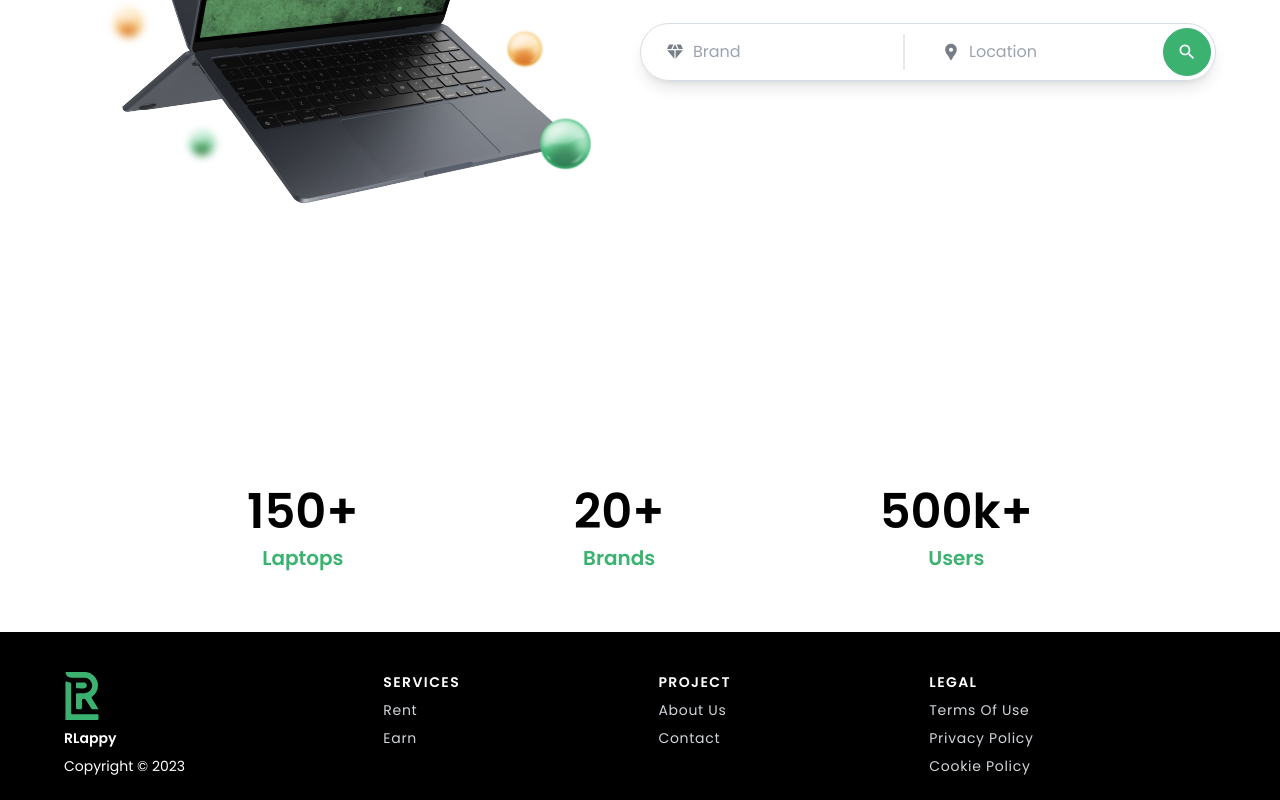
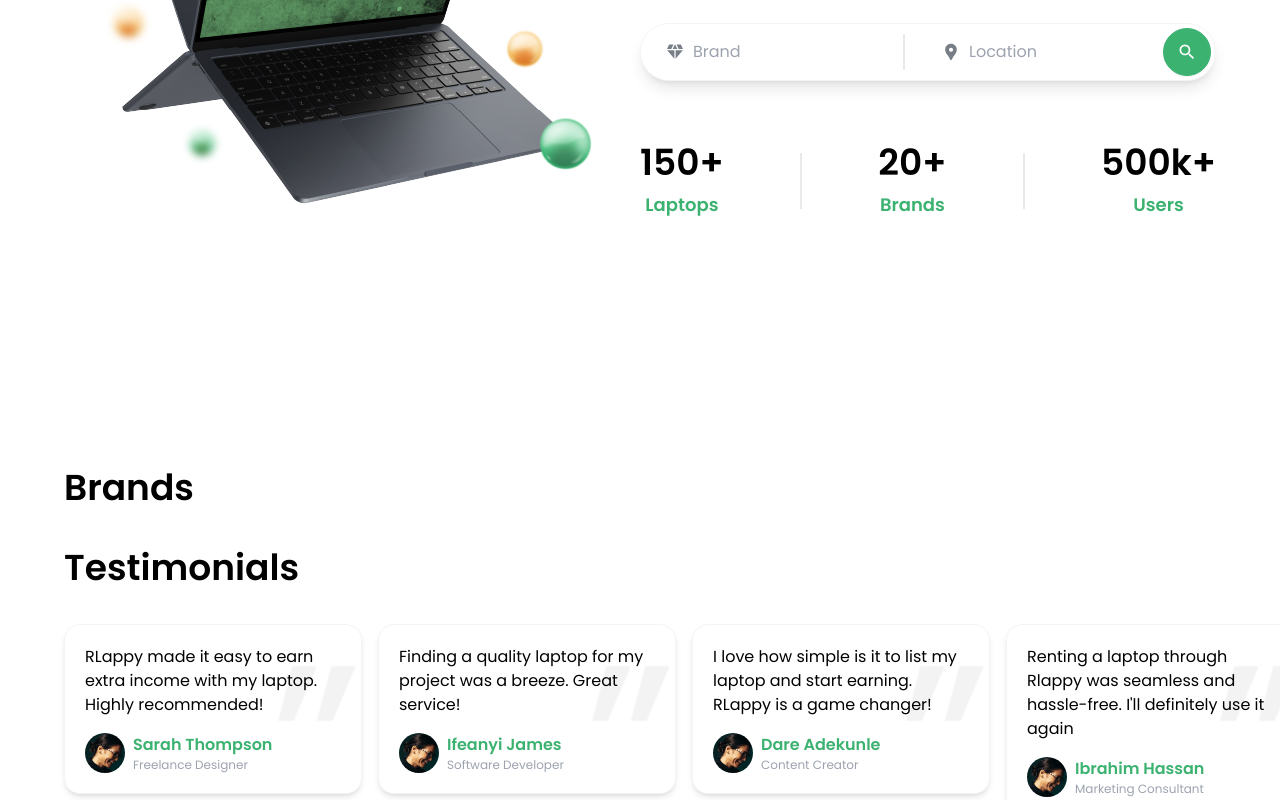
Before and after one commit to kore4lyf/rlappy, a Next.js app: page / in a window 1280 px wide. Shown: the part 480-1280 px from the top of the page. Built offline with nearby package versions, Linux system fonts and the light colour scheme.

Commit message:
Add testimonial

```diff
--- a/app/globals.css
+++ b/app/globals.css
@@ -63,6 +63,9 @@
   @apply btn-secondary text-white dark:text-base-content
 }
 
+.borderNeutral {
+  border-color: #a7a7a720
+}
 
 .footer .navHeader {
   @apply tracking-widest uppercase font-bold
@@ -73,16 +76,21 @@
 }
 
 .autoWidth {
-  @apply max-w-full md:max-w-[90%] mx-auto px-4 md:px-0
+  @apply w-full md:w-[90%] mx-auto px-4 md:px-0
 }
 
 .disableImgDrag {
   @apply after:content-[""] after:block  after:absolute after:h-full after:w-full after:top-0
 }
 
+.carouselItem {
+  @apply carousel-item border borderNeutral w-64 flex-col gap-4 h-fit p-5 rounded-box shadow-md after:content-[close-quote] after:block after:absolute after:top-0 after:translate-x-[11.6rem] after:translate-y-[-2.4rem] after:text-[15rem] after:mix-blend-multiply dark:after:mix-blend-multiply after:text-base-300 after:opacity-5 dark:after:opacity-30 before:content-[open-quote] before:sr-only
+}
+
+
+
 
 /* Medai Queries */
-
 
 
 /* This media querie was created to target screen smaller than tailwinds sm: */
--- a/app/page.tsx
+++ b/app/page.tsx
@@ -1,13 +1,21 @@
+"use client"
+
+
 import Hero from "@/components/hero/Hero";
-import SiteStats from "@/components/SiteStats";
-import { MdDiamond, MdLocationPin, MdSearch } from "react-icons/md";
+import Testimonials from "@/components/Testimonials";
 
 const HomePage = () => {
   return (
     <>
+    <Hero />
 
-    <Hero />
-    <SiteStats />
+
+    <section>
+      <h2 className="text-4xl autoWidth">Brands</h2>
+    </section>
+
+    <Testimonials />
+
 
 
     </>
--- a/components/SiteStats.tsx
+++ b/components/SiteStats.tsx
@@ -2,19 +2,25 @@
 
 const SiteStats = () => {
   return (
-    <section className="w-full autoWidth py-5 text-default">
-      <div className="flex flex-wrap gap-8 justify-evenly">
+    <section className="w-full py-5">
+      <div className="flex flex-wrap md:flex-nowrap gap-8 justify-evenly sm:justify-between">
         <div className="font-bold flex gap-2 flex-col items-center">
-            <div className="text-3xl sm:text-4xl md:text-5xl">150+</div>
-            <div className="text-lg sm:text-xl  text-primary">Laptops</div>
+            <div className="text-4xl">150+</div>
+            <div className="text-lg  text-primary">Laptops</div>
         </div>
+
+        <div className="divider divider-horizontal h-14 w-fit self-center hidden sm:inline-flex"></div>
+
         <div className="font-bold flex gap-2 flex-col items-center">
-          <div className="text-3xl sm:text-4xl md:text-5xl">20+</div>
-          <div className="text-lg sm:text-xl  text-primary">Brands</div>
+          <div className="text-4xl">20+</div>
+          <div className="text-lg  text-primary">Brands</div>
         </div>
+
+        <div className="divider divider-horizontal h-14 w-fit self-center hidden sm:inline-flex"></div>
+
         <div className="font-bold flex gap-2 flex-col items-center">
-          <div className="text-3xl sm:text-4xl md:text-5xl">500k+</div>
-          <div className="text-lg sm:text-xl text-primary">Users</div>
+          <div className="text-4xl">500k+</div>
+          <div className="text-lg text-primary">Users</div>
         </div>
       </div>
     </section>
--- /dev/null
+++ b/components/Testimonials.tsx
@@ -0,0 +1,34 @@
+import { testimonials } from '@/utils/testimonials'
+import Image from 'next/image'
+import React from 'react'
+
+const Testimonials = () => {
+  return (
+    <section className="overflow-hidden">
+      <div className="flex flex-col gap-5">
+        <h2 className="text-4xl autoWidth">Testimonials</h2>
+        <div className="carousel carousel-center space-x-4 px-[5%] p-4 pb-10 max-w-full relative overflow-y-hidden">
+
+        {testimonials.map((testimonial) =>  {
+          return <div className="carouselItem" key={testimonial.name}>
+            <p>
+              {testimonial.message}
+            </p>
+            <div className="flex items-center gap-2">
+              <Image className="w-10 h-10 rounded-full" alt={`${testimonial.name} profile photo`} src={testimonial.imagePath} />
+              <div className="flex flex-col">
+                <span className="font-bold capitalize text-primary">{testimonial.name}</span>
+                <span className="capitalize text-xs text-gray-400">{testimonial.occupation}</span>
+              </div>
+            </div>
+          </div>
+        })}
+
+
+      </div>
+      </div>
+    </section>
+  )
+}
+
+export default Testimonials
--- a/components/hero/Hero.tsx
+++ b/components/hero/Hero.tsx
@@ -4,6 +4,7 @@
 import React from 'react'
 import heroImg from '@/utils/images/heroimg.png';
 import HeroSearchForm from './HeroSearchForm';
+import SiteStats from '../SiteStats';
 
 const numbAction: React.MouseEventHandler<HTMLImageElement> = (e) => e.preventDefault()
 
@@ -14,13 +15,15 @@
         <div className="mb-10 relative w-full hidden sm:block">
             <Image alt="Image of a Laptop" src={heroImg} draggable="false" onContextMenu={numbAction}  className="max-w-full" />
         </div>
-        <div className="w-full">
-          <h1 className="text-5xl sm:text-5xl lg:text-6xl font-bold leading-tight">Unlock Your <span className="text-primary">Freedom</span></h1>
+        <div className="w-full grid grid-flow-row gap-8">
+          <div>
+            <h1 className="text-5xl sm:text-5xl lg:text-6xl font-bold leading-tight">Unlock Your <span className="text-primary">Freedom</span></h1>
             <p className="py-6 w-full">
                 Discover top-quality laptops for rent or list your own to start earning today. Seamless rentals, flexible terms, and guaranteed quality.
             </p>
-
             <HeroSearchForm />
+          </div>
+            <SiteStats />
         </div>
       </div>
     </section>
--- a/components/hero/HeroSearchForm.tsx
+++ b/components/hero/HeroSearchForm.tsx
@@ -3,7 +3,7 @@
 
 const HeroSearchForm = () => {
   return (
-    <form action="/rent" className="heroInputForm form-control shadow-lg p-1 rounded-xl sm:rounded-full overflow-hidden sm:w-full border border-neutral-content">
+    <form action="/rent" className="heroInputForm form-control shadow-lg p-1 rounded-xl sm:rounded-full overflow-hidden sm:w-full border borderNeutral">
       <div className="heroInputFormContainer input-group flex flex-col sm:flex-row">
 
         <label className="heroInputSM flex items-center gap-2 sm:pl-5 w-[100%]">
@@ -17,7 +17,10 @@
           <MdLocationPin className='text-base-content opacity-60 w-5 h-5'/>
           <input required name="location" type="text" placeholder="Location" className="w-28 grow bg-transparent focus:border-0 focus:outline-none " />
         </label>
-        <button className="btn  mbtn-primary sm:btn-circle"> <MdSearch className='w-5 h-5'/> </button>
+        <button className="btn  mbtn-primary sm:btn-circle">
+          <MdSearch className='w-5 h-5 hidden sm:block'/>
+          <span className="sm:hidden">Search</span>
+          </button>
       </div>
     </form>
   )
--- /dev/null
+++ b/utils/testimonials.ts
@@ -0,0 +1,42 @@
+import { StaticImageData } from "next/image"
+import sarahImg from "./images/sarah-thompson.png"
+
+interface Itestimonials {
+  name: string,
+  occupation: string,
+  imagePath: StaticImageData,
+  message: string
+}
+
+export const testimonials: Itestimonials[] = [
+  {
+    name: "sarah thompson",
+    occupation: "freelance designer",
+    imagePath: sarahImg,
+    message: "RLappy made it easy to earn extra income with my laptop. Highly recommended!"
+  },
+  {
+    name: "ifeanyi james",
+    occupation: "software developer",
+    imagePath: sarahImg,
+    message: "Finding a quality laptop for my project was a breeze. Great service!"
+  },
+  {
+    name: "Dare Adekunle",
+    occupation: "content creator",
+    imagePath: sarahImg,
+    message: "I love how simple is it to list my laptop and start earning. RLappy is a game changer!"
+  },
+  {
+    name: "ibrahim hassan",
+    occupation: "marketing consultant",
+    imagePath: sarahImg,
+    message: "Renting a laptop through Rlappy was seamless and hassle-free. I'll definitely use it again"
+  },
+  {
+    name: "michael lee",
+    occupation: "online tutor",
+    imagePath: sarahImg,
+    message: "RLappy has turned my unused laptop into a steady income stream. Fantastic experience!"
+  }
+]
```
Also changed, not shown: utils/images/sarah-thompson.png (added).
